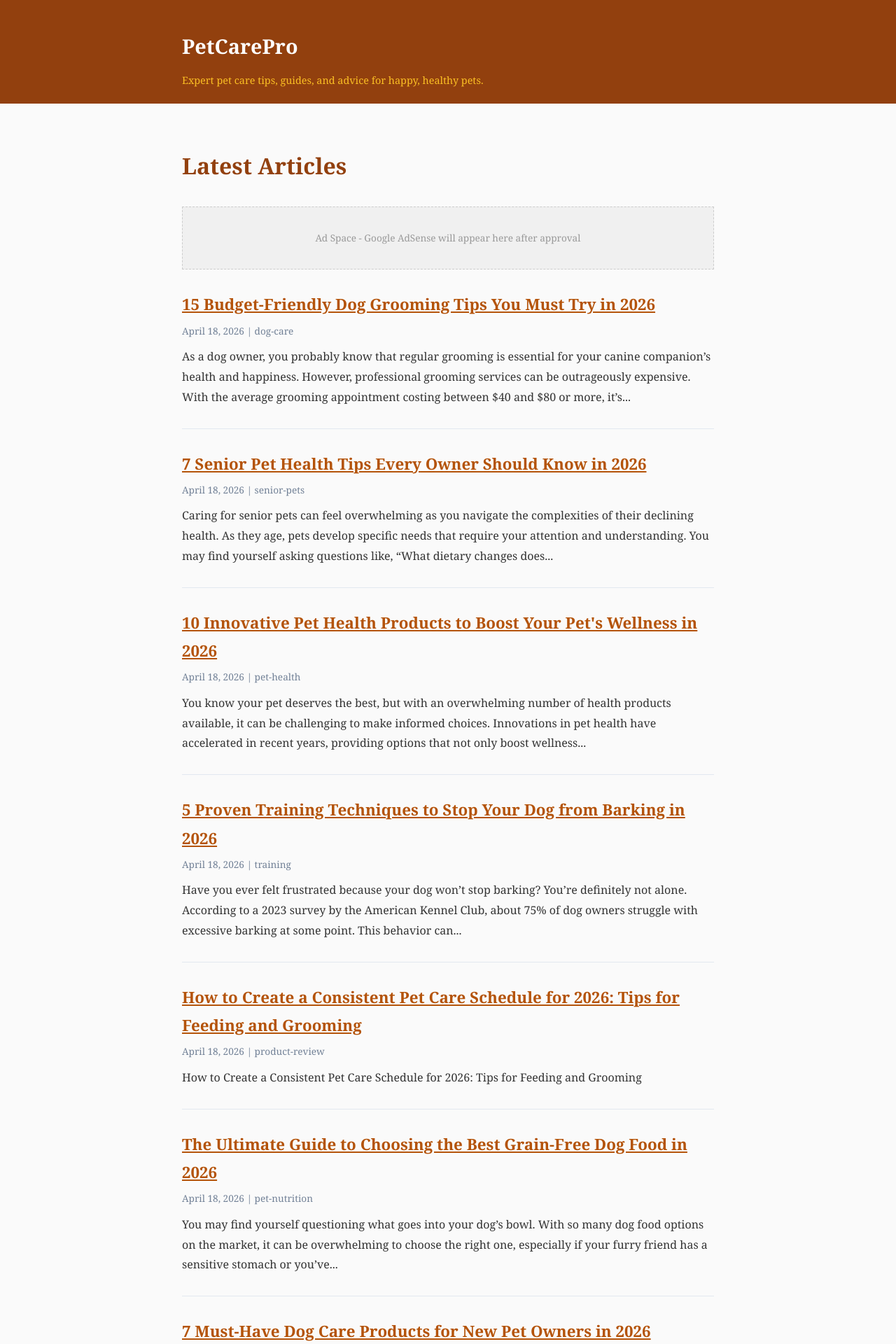
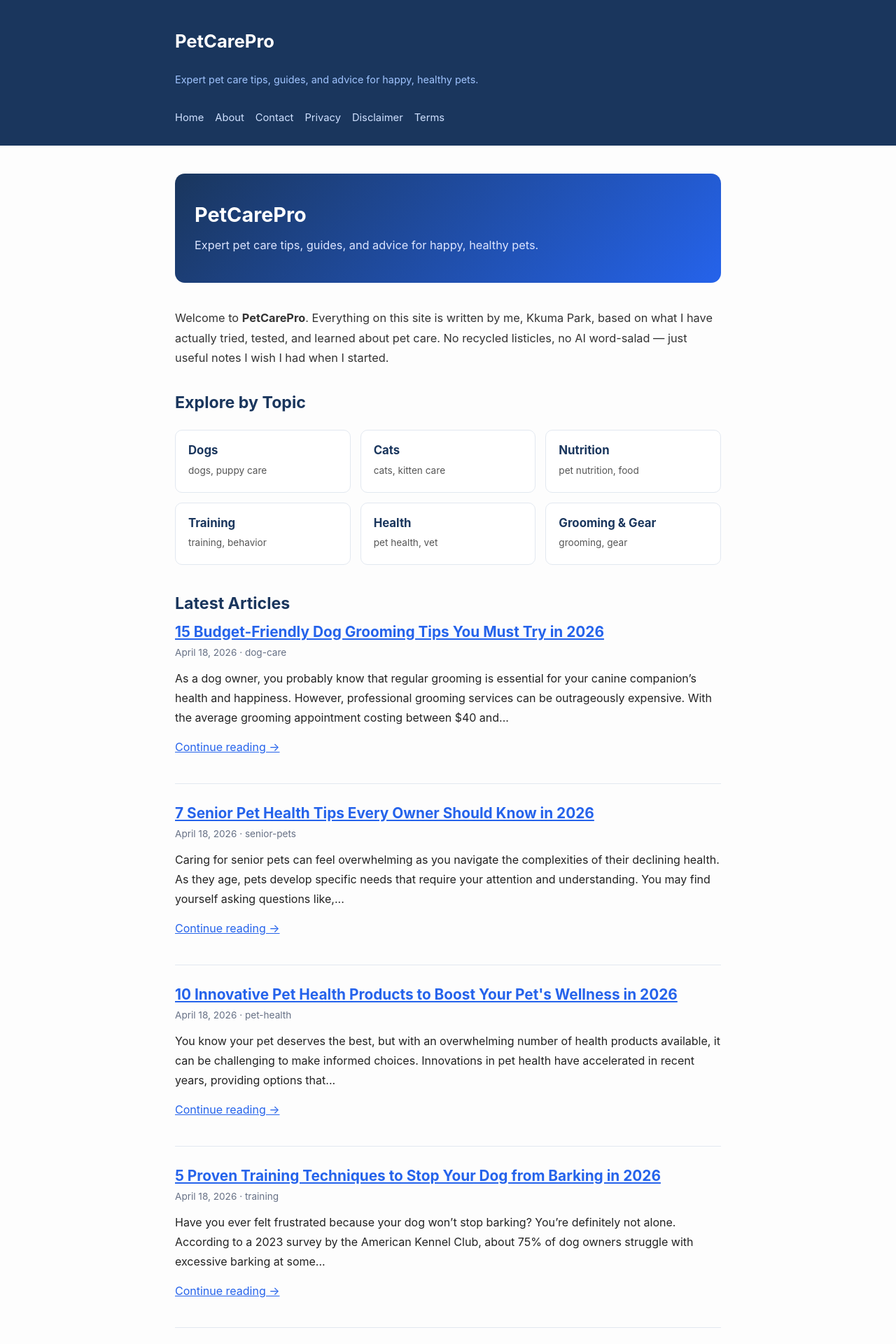
Before and after one commit to Kkumakkuma/PetCarePro, a Jekyll site: the page built from index.md, in a window 1280 px wide. Shown: the top 1920 px of the page at 70% size. Built offline with Jekyll 4.4.1, drawn with Linux system fonts in a browser that asks for light colours; comment, search, counter and statistics services are not loaded; some of the changed text lies outside the part shown.

Commit message:
feat: AdSense 승인 대비 구조 개선 (v3)
- 법적 페이지 4종 추가: privacy-policy, terms, disclaimer, contact
- default.html: 네비게이션 추가 + Ad Space placeholder 제거 + 반응형 개선
- home.html: 히어로 + 카테고리 그리드 + 저자 소개 박스
- post.html: 광고 placeholder 제거 + 저자 바이오 박스 추가
- about.md: Kkuma Park 저자 프로필 + E-E-A-T 신호 강화
- AdSense '가치가 별로 없는 콘텐츠' 거절 대응

```diff
--- a/_layouts/default.html
+++ b/_layouts/default.html
@@ -8,50 +8,87 @@
   <link rel="canonical" href="{{ page.url | absolute_url }}">
   {% seo %}
   {% feed_meta %}
+  <meta name="google-adsense-account" content="ca-pub-5723595008598292">
   <style>
     * { margin: 0; padding: 0; box-sizing: border-box; }
-    body { font-family: Georgia, 'Times New Roman', serif; line-height: 1.8; color: #333; background: #fafafa; }
-    .container { max-width: 800px; margin: 0 auto; padding: 0 20px; }
-    header { background: #92400e; color: white; padding: 20px 0; }
-    header h1 { font-size: 1.8em; }
+    body { font-family: -apple-system, BlinkMacSystemFont, "Segoe UI", Roboto, "Helvetica Neue", Arial, sans-serif; line-height: 1.75; color: #222; background: #fdfdfd; }
+    .container { max-width: 820px; margin: 0 auto; padding: 0 20px; }
+    header { background: #1a365d; color: white; padding: 20px 0; }
+    header .top-row { display: flex; flex-wrap: wrap; justify-content: space-between; align-items: center; gap: 10px; }
+    header h1 { font-size: 1.6em; }
     header h1 a { color: white; text-decoration: none; }
-    header p { color: #fbbf24; font-size: 0.9em; }
-    nav { margin-top: 10px; }
-    nav a { color: #fbbf24; text-decoration: none; margin-right: 15px; }
-    main { padding: 40px 0; min-height: 60vh; }
-    footer { background: #92400e; color: #fbbf24; padding: 20px 0; text-align: center; font-size: 0.85em; }
-    a { color: #b45309; }
-    h1, h2, h3 { color: #92400e; margin: 20px 0 10px; }
-    .post-list { list-style: none; }
-    .post-list li { margin-bottom: 30px; padding-bottom: 30px; border-bottom: 1px solid #e2e8f0; }
-    .post-list h2 { margin: 0; font-size: 1.4em; }
-    .post-list .post-meta { color: #718096; font-size: 0.85em; margin: 5px 0 10px; }
-    .post-content { margin-top: 20px; }
-    .post-content p { margin-bottom: 15px; }
-    .post-content h2 { margin-top: 30px; }
-    .post-content ul, .post-content ol { margin: 15px 0 15px 30px; }
-    .post-content li { margin-bottom: 8px; }
-    .post-meta { color: #718096; font-size: 0.9em; margin-bottom: 20px; }
-    /* AdSense placeholder */
-    .ad-slot { background: #f0f0f0; border: 1px dashed #ccc; padding: 20px; text-align: center; margin: 30px 0; color: #999; font-size: 0.85em; min-height: 90px; display: flex; align-items: center; justify-content: center; }
+    header p.tag { color: #a0c4ff; font-size: 0.9em; width: 100%; margin-top: 4px; }
+    nav.main-nav { margin-top: 12px; display: flex; flex-wrap: wrap; gap: 16px; }
+    nav.main-nav a { color: #cfe0ff; text-decoration: none; font-size: 0.92em; padding: 4px 0; border-bottom: 2px solid transparent; }
+    nav.main-nav a:hover { border-bottom-color: #cfe0ff; }
+    main { padding: 40px 0 60px; min-height: 60vh; }
+    footer { background: #1a365d; color: #cfe0ff; padding: 28px 0; text-align: center; font-size: 0.85em; }
+    footer nav { margin-top: 10px; }
+    footer nav a { color: #cfe0ff; margin: 0 10px; text-decoration: none; }
+    footer nav a:hover { text-decoration: underline; }
+    a { color: #2563eb; }
+    h1, h2, h3 { color: #1a365d; margin: 22px 0 12px; line-height: 1.3; }
+    h1 { font-size: 2em; }
+    h2 { font-size: 1.45em; margin-top: 34px; }
+    h3 { font-size: 1.15em; }
+    p { margin-bottom: 14px; }
+    ul, ol { margin: 14px 0 14px 28px; }
+    li { margin-bottom: 6px; }
+    img { max-width: 100%; height: auto; border-radius: 6px; margin: 14px 0; }
+    blockquote { border-left: 4px solid #2563eb; padding: 8px 16px; color: #444; background: #f5f8ff; margin: 16px 0; }
+    code { background: #f1f5f9; padding: 2px 6px; border-radius: 4px; font-size: 0.93em; }
+    table { border-collapse: collapse; width: 100%; margin: 18px 0; font-size: 0.95em; }
+    th, td { border: 1px solid #d0d7e2; padding: 10px 12px; text-align: left; }
+    th { background: #f1f5f9; }
+    .post-list { list-style: none; margin: 0; padding: 0; }
+    .post-list li { margin-bottom: 28px; padding-bottom: 24px; border-bottom: 1px solid #e2e8f0; }
+    .post-list h2 { margin: 0; font-size: 1.3em; }
+    .post-list .post-meta { color: #667085; font-size: 0.85em; margin: 5px 0 10px; }
+    .post-meta { color: #667085; font-size: 0.9em; margin-bottom: 18px; }
+    .author-box { background: #f5f8ff; border: 1px solid #dce5f3; border-radius: 10px; padding: 20px; margin: 40px 0 20px; display: flex; gap: 16px; align-items: flex-start; }
+    .author-box .avatar { width: 56px; height: 56px; border-radius: 50%; background: #1a365d; color: white; display: flex; align-items: center; justify-content: center; font-weight: bold; font-size: 1.4em; flex-shrink: 0; }
+    .author-box h4 { margin: 0 0 4px; color: #1a365d; font-size: 1.05em; }
+    .author-box p { margin: 0; font-size: 0.92em; color: #444; line-height: 1.6; }
+    .category-grid { display: grid; grid-template-columns: repeat(auto-fit, minmax(240px, 1fr)); gap: 14px; margin: 24px 0 40px; }
+    .category-card { background: white; border: 1px solid #e2e8f0; border-radius: 10px; padding: 18px; transition: box-shadow 0.2s; }
+    .category-card:hover { box-shadow: 0 4px 14px rgba(0,0,0,0.06); }
+    .category-card h3 { margin: 0 0 6px; font-size: 1.05em; }
+    .category-card p { margin: 0; font-size: 0.85em; color: #555; }
+    .hero { background: linear-gradient(135deg, #1a365d 0%, #2563eb 100%); color: white; padding: 40px 28px; border-radius: 14px; margin-bottom: 36px; }
+    .hero h1 { color: white; margin: 0 0 10px; font-size: 1.8em; }
+    .hero p { color: #dce5ff; margin: 0; font-size: 1.02em; }
+    @media (max-width: 600px) {
+      header h1 { font-size: 1.3em; }
+      .hero { padding: 28px 20px; }
+      .hero h1 { font-size: 1.4em; }
+    }
   </style>
   <!-- Google Analytics -->
-  <script async src="https://www.googletagmanager.com/gtag/js?id=G-NC58GX7NWS"></script>
+  <script async src="https://www.googletagmanager.com/gtag/js?id=G-5L40K3SBQT"></script>
   <script>
     window.dataLayer = window.dataLayer || [];
     function gtag(){dataLayer.push(arguments);}
     gtag('js', new Date());
-    gtag('config', 'G-NC58GX7NWS');
+    gtag('config', 'G-5L40K3SBQT');
   </script>
-  <!-- Google AdSense - Replace with your AdSense code -->
-  <!-- <script async src="https://pagead2.googlesyndication.com/pagead/js/adsbygoogle.js?client=ca-pub-XXXXXXXXXXXXXXXX" crossorigin="anonymous"></script> -->
-<script async src="https://pagead2.googlesyndication.com/pagead/js/adsbygoogle.js?client=ca-pub-5723595008598292" crossorigin="anonymous"></script>
+  <!-- Google AdSense -->
+  <script async src="https://pagead2.googlesyndication.com/pagead/js/adsbygoogle.js?client=ca-pub-5723595008598292" crossorigin="anonymous"></script>
 </head>
 <body>
   <header>
     <div class="container">
-      <h1><a href="{{ '/' | relative_url }}">{{ site.title }}</a></h1>
-      <p>{{ site.description }}</p>
+      <div class="top-row">
+        <h1><a href="{{ '/' | relative_url }}">{{ site.title }}</a></h1>
+        <p class="tag">{{ site.description }}</p>
+      </div>
+      <nav class="main-nav">
+        <a href="{{ '/' | relative_url }}">Home</a>
+        <a href="{{ '/about/' | relative_url }}">About</a>
+        <a href="{{ '/contact/' | relative_url }}">Contact</a>
+        <a href="{{ '/privacy-policy/' | relative_url }}">Privacy</a>
+        <a href="{{ '/disclaimer/' | relative_url }}">Disclaimer</a>
+        <a href="{{ '/terms/' | relative_url }}">Terms</a>
+      </nav>
     </div>
   </header>
   <main>
@@ -61,8 +98,16 @@
   </main>
   <footer>
     <div class="container">
-      <p>&copy; {{ 'now' | date: '%Y' }} {{ site.title }}. All rights reserved.</p>
-      <p><a href="{{ '/feed.xml' | relative_url }}">RSS Feed</a> | <a href="{{ '/sitemap.xml' | relative_url }}">Sitemap</a></p>
+      <p>&copy; {{ 'now' | date: '%Y' }} {{ site.title }}. Written by Kkuma Park. All rights reserved.</p>
+      <nav>
+        <a href="{{ '/about/' | relative_url }}">About</a>
+        <a href="{{ '/contact/' | relative_url }}">Contact</a>
+        <a href="{{ '/privacy-policy/' | relative_url }}">Privacy Policy</a>
+        <a href="{{ '/terms/' | relative_url }}">Terms</a>
+        <a href="{{ '/disclaimer/' | relative_url }}">Disclaimer</a>
+        <a href="{{ '/feed.xml' | relative_url }}">RSS</a>
+        <a href="{{ '/sitemap.xml' | relative_url }}">Sitemap</a>
+      </nav>
     </div>
   </footer>
   <script async defer src="https://assets.pinterest.com/js/pinit.js"></script>
--- a/_layouts/home.html
+++ b/_layouts/home.html
@@ -2,16 +2,58 @@
 layout: default
 ---
 
-<h1>Latest Articles</h1>
+<div class="hero">
+  <h1>{{ site.title }}</h1>
+  <p>{{ site.description }}</p>
+</div>
 
-<div class="ad-slot">Ad Space - Google AdSense will appear here after approval</div>
+<p style="font-size: 1.02em; color: #333;">Welcome to <strong>PetCarePro</strong>. Everything on this site is written by me, Kkuma Park, based on what I have actually tried, tested, and learned about pet care. No recycled listicles, no AI word-salad &mdash; just useful notes I wish I had when I started.</p>
+
+<h2>Explore by Topic</h2>
+<div class="category-grid">
+  <div class="category-card">
+    <h3>Dogs</h3>
+    <p>dogs, puppy care</p>
+  </div>
+  <div class="category-card">
+    <h3>Cats</h3>
+    <p>cats, kitten care</p>
+  </div>
+  <div class="category-card">
+    <h3>Nutrition</h3>
+    <p>pet nutrition, food</p>
+  </div>
+  <div class="category-card">
+    <h3>Training</h3>
+    <p>training, behavior</p>
+  </div>
+  <div class="category-card">
+    <h3>Health</h3>
+    <p>pet health, vet</p>
+  </div>
+  <div class="category-card">
+    <h3>Grooming & Gear</h3>
+    <p>grooming, gear</p>
+  </div>
+</div>
+
+<h2>Latest Articles</h2>
 
 <ul class="post-list">
-  {% for post in site.posts limit:20 %}
+  {% for post in site.posts limit:12 %}
   <li>
     <h2><a href="{{ post.url | relative_url }}">{{ post.title }}</a></h2>
-    <p class="post-meta">{{ post.date | date: "%B %d, %Y" }} {% if post.categories %} | {{ post.categories | join: ", " }}{% endif %}</p>
-    <p>{{ post.excerpt | strip_html | truncatewords: 40 }}</p>
+    <p class="post-meta">{{ post.date | date: "%B %d, %Y" }}{% if post.categories %} &middot; {{ post.categories | join: ", " }}{% endif %}</p>
+    <p>{{ post.excerpt | strip_html | truncatewords: 36 }}</p>
+    <p><a href="{{ post.url | relative_url }}">Continue reading &rarr;</a></p>
   </li>
   {% endfor %}
 </ul>
+
+<div class="author-box">
+  <div class="avatar">K</div>
+  <div>
+    <h4>Written by Kkuma Park</h4>
+    <p>I'm Kkuma Park, an indie writer in Seoul. I write about pet care from my own experience, not summaries of what other blogs say. <a href="{{ '/about/' | relative_url }}">More about me &rarr;</a></p>
+  </div>
+</div>
--- a/about.md
+++ b/about.md
@@ -1,21 +1,39 @@
 ---
 layout: default
-title: About PetCarePro
+title: "About PetCarePro"
 permalink: /about/
-description: "PetCarePro provides expert pet care advice for dogs, cats, and more."
+description: "About Kkuma Park, the writer behind PetCarePro."
 ---
 
 # About PetCarePro
 
-PetCarePro is your trusted source for pet care advice that keeps your furry friends happy and healthy.
+## Who writes here
 
-## What We Cover
+My name is **Kkuma Park**. I'm an independent writer and developer based in Seoul, South Korea. I've spent more than a decade in IT, built a handful of small software products, and along the way accumulated a list of personal experiments, mistakes, and hard-won notes that turned into this blog.
 
-- **Dog Care** - Training, nutrition, health, and behavior
-- **Cat Care** - Feeding, grooming, health tips
-- **Pet Health** - Common illnesses, vet visits, preventive care
-- **Pet Nutrition** - Best foods, diets, treats
-- **Training** - Obedience, tricks, behavior fixes
-- **Pet Products** - Reviews and recommendations
+I share my apartment with one senior Shih Tzu and two rescue cats who disagree about everything. PetCarePro is what I've learned the hard way — including the 2am emergency vet runs nobody warns you about.
 
-New articles published daily. Subscribe to our [RSS feed](/feed.xml) to never miss a post.
+## What PetCarePro is for
+
+PetCarePro is my working notebook on **pet care**. Every article here exists because I needed the answer myself at some point and couldn't find a version I trusted.
+
+I try to follow three rules on this site:
+
+1. **Write from experience, not summary.** If I haven't actually done it, I won't pretend I have.
+2. **Show the numbers.** Where real data, tests, or costs are useful, I include them.
+3. **Update when I'm wrong.** If I learn that an earlier post was inaccurate, I fix the post and add a note.
+
+## How I run this blog
+
+- Posts are published on a regular schedule.
+- I use AI tools (such as ChatGPT) to help with drafting structure and outlines, but every published post is reviewed, edited, and fact-checked by me before it goes live.
+- Affiliate links, when used, are marked. I only link to products I have actually used or would genuinely recommend.
+- Ads on this site come from Google AdSense once my site is approved. Ads help keep the site free to read.
+
+## Get in touch
+
+Questions, corrections, feedback, or collaboration ideas are welcome.
+
+**Email:** [kkumaspark@gmail.com](mailto:kkumaspark@gmail.com)
+
+For privacy, legal, and data practices, please see the [Privacy Policy](/privacy-policy/), [Terms](/terms/), and [Disclaimer](/disclaimer/).
--- /dev/null
+++ b/disclaimer.md
@@ -0,0 +1,42 @@
+---
+layout: default
+title: "Disclaimer"
+permalink: /disclaimer/
+description: "Important disclaimers regarding the information on PetCarePro."
+---
+
+# Disclaimer
+
+_Last updated: April 19, 2026_
+
+## General disclaimer
+
+Information on PetCarePro is based on my personal experience caring for my own pets. It is **not** veterinary advice. Animals have individual needs, allergies, and medical histories. For any health concern, behavior issue, diet change, or medication, consult a licensed veterinarian.
+
+## Accuracy of information
+
+I make reasonable efforts to ensure the information on this Site is accurate and up to date at the time of publication. However, information may become outdated, and I cannot guarantee that every detail on every page is currently correct. Always verify critical information with authoritative sources.
+
+## AI-assisted writing disclosure
+
+Some posts on PetCarePro are drafted with the help of AI tools (including large language models such as ChatGPT). All AI-assisted drafts are reviewed, edited, and fact-checked by Kkuma Park before publication. AI is used as a writing tool — the editorial judgment, positions, and personal experiences expressed are my own.
+
+## Affiliate disclosure
+
+Some links on this Site are affiliate links. This means that, at no extra cost to you, I may earn a small commission if you click a link and make a purchase. Affiliate relationships never change my honest opinion of a product, and I only recommend products I have used or that I believe would be genuinely helpful.
+
+## Third-party advertising
+
+This Site displays advertisements served by Google AdSense and possibly other third-party ad networks. I do not control the content of those ads and am not responsible for products or services advertised by third parties.
+
+## No professional relationship
+
+Reading this Site does **not** create a professional-client relationship between you and Kkuma Park — including, but not limited to, financial advisor, medical provider, attorney, accountant, or licensed contractor.
+
+## External links
+
+PetCarePro links to third-party websites for convenience. I am not responsible for the content, accuracy, or privacy practices of external sites.
+
+## Contact
+
+Questions or concerns? Email [kkumaspark@gmail.com](mailto:kkumaspark@gmail.com).
--- a/index.md
+++ b/index.md
@@ -1,4 +1,4 @@
 ---
 layout: home
-title: PetCarePro - Expert Tips for Happy, Healthy Pets
+title: "PetCarePro &mdash; Pet care advice from a long-time dog and cat owner."
 ---
--- /dev/null
+++ b/privacy-policy.md
@@ -0,0 +1,79 @@
+---
+layout: default
+title: "Privacy Policy"
+permalink: /privacy-policy/
+description: "How PetCarePro handles your information, cookies, and third-party services."
+---
+
+# Privacy Policy
+
+_Last updated: April 19, 2026_
+
+This Privacy Policy describes how **PetCarePro** ("we", "us", or "the Site"), operated by Kkuma Park, collects, uses, and shares information when you visit https://kkumakkuma.github.io/PetCarePro.
+
+By using this Site, you agree to the practices described below.
+
+## 1. Information we collect
+
+We collect only the information necessary to operate the Site:
+
+- **Log data** (IP address, browser type, pages visited, time on page) — automatically collected by our hosting provider (GitHub Pages) and analytics tools.
+- **Analytics data** — anonymized usage statistics via Google Analytics.
+- **Contact information** — only if you voluntarily email us at [kkumaspark@gmail.com](mailto:kkumaspark@gmail.com).
+
+We do **not** collect names, phone numbers, payment details, or sensitive personal data directly on this Site.
+
+## 2. Cookies and tracking technologies
+
+This Site uses cookies and similar technologies from the following providers:
+
+- **Google Analytics** — measures site traffic and user behavior in aggregate. [Google Analytics privacy policy](https://policies.google.com/privacy).
+- **Google AdSense** — serves advertisements and may use cookies to personalize ads based on your browsing history on this Site and other sites. As a third-party vendor, Google uses the DART cookie. You can opt out of personalized advertising by visiting [Google's Ads Settings](https://www.google.com/settings/ads).
+- **Pinterest** — loads a share button; may set cookies when the button is rendered.
+
+You can disable cookies in your browser settings. Disabling cookies will not prevent you from reading the Site but may affect how some features behave.
+
+## 3. Third-party advertising
+
+Third-party vendors, including Google, use cookies to serve ads based on your prior visits to this website or other websites. Google's use of advertising cookies enables it and its partners to serve ads to you based on your visit to this site and/or other sites on the internet. You may opt out of personalized advertising by visiting [www.aboutads.info](https://www.aboutads.info/choices/).
+
+## 4. How we use information
+
+Collected information is used only to:
+
+- Understand how visitors use the Site so we can improve content.
+- Serve relevant advertisements that help fund the Site.
+- Respond to inquiries sent to us by email.
+
+We do not sell, rent, or trade personal information.
+
+## 5. Data retention
+
+Analytics data is retained according to Google Analytics default retention settings. Emails you send us are kept only as long as needed to respond to your inquiry.
+
+## 6. Your rights (GDPR, CCPA, etc.)
+
+Depending on where you live, you may have the right to:
+
+- Access, correct, or delete personal information we hold about you.
+- Object to or restrict certain processing of your data.
+- Opt out of personalized advertising.
+- File a complaint with a data protection authority.
+
+To exercise any of these rights, contact us at [kkumaspark@gmail.com](mailto:kkumaspark@gmail.com).
+
+## 7. Children's privacy
+
+This Site is not intended for children under 13 (or under 16 in the EU). We do not knowingly collect information from children. If you believe a child has provided us information, please contact us and we will delete it.
+
+## 8. Links to other sites
+
+PetCarePro may link to third-party websites. We are not responsible for the privacy practices of those sites. Please review their policies before submitting any personal data.
+
+## 9. Changes to this policy
+
+We may update this Privacy Policy from time to time. The "Last updated" date at the top of this page reflects the most recent change. Material changes will be highlighted on the homepage for a reasonable period.
+
+## 10. Contact
+
+Questions about this Privacy Policy? Email [kkumaspark@gmail.com](mailto:kkumaspark@gmail.com).
--- /dev/null
+++ b/terms.md
@@ -0,0 +1,61 @@
+---
+layout: default
+title: "Terms of Service"
+permalink: /terms/
+description: "The terms under which you may use PetCarePro."
+---
+
+# Terms of Service
+
+_Last updated: April 19, 2026_
+
+By accessing or using **PetCarePro** (https://kkumakkuma.github.io/PetCarePro), you agree to be bound by the following terms. If you do not agree, please do not use the Site.
+
+## 1. Use of the Site
+
+You may read, share, and quote articles on this Site for personal, non-commercial use, provided you give appropriate credit and link back to the original article.
+
+You may **not**:
+
+- Republish entire articles without written permission.
+- Use content to train machine-learning models without explicit permission.
+- Scrape, mirror, or bulk-download the Site.
+- Use the Site in a way that violates any applicable law.
+
+## 2. Intellectual property
+
+All original content on PetCarePro — including text, original images, and code samples — is the intellectual property of Kkuma Park unless otherwise noted. Third-party images (including stock photos) are used under their respective licenses.
+
+## 3. No warranty
+
+PetCarePro is provided on an "as-is" and "as-available" basis. To the fullest extent permitted by law, we disclaim all warranties, express or implied, including merchantability, fitness for a particular purpose, and non-infringement.
+
+We do not guarantee that:
+
+- Information on the Site is complete, current, or error-free.
+- The Site will be available without interruption.
+- Links to external sites will remain active.
+
+## 4. Limitation of liability
+
+To the maximum extent permitted by law, Kkuma Park is not liable for any direct, indirect, incidental, consequential, or punitive damages arising from your use of the Site or any information on it.
+
+## 5. External links and affiliate disclosure
+
+The Site may contain links to third-party websites and affiliate links. Affiliate links mean we may earn a commission if you click and purchase, at no extra cost to you. We only link to products we believe may be genuinely useful. See also our [Disclaimer](/disclaimer/).
+
+## 6. Comments and user submissions
+
+If commenting or submission features are enabled in the future, you are solely responsible for content you submit. You grant us a non-exclusive license to display and moderate that content. We reserve the right to remove any submission that is spam, offensive, illegal, or off-topic.
+
+## 7. Changes
+
+We may update these Terms at any time. Continued use of the Site after changes constitutes acceptance.
+
+## 8. Governing law
+
+These Terms are governed by the laws of the Republic of Korea, without regard to conflict-of-laws principles. Any dispute shall be resolved in the competent courts located in Seoul, South Korea.
+
+## 9. Contact
+
+Email: [kkumaspark@gmail.com](mailto:kkumaspark@gmail.com).
```
Also changed, not shown: _layouts/post.html (+18 -10 lines), contact.md (added, +41 -0 lines).
